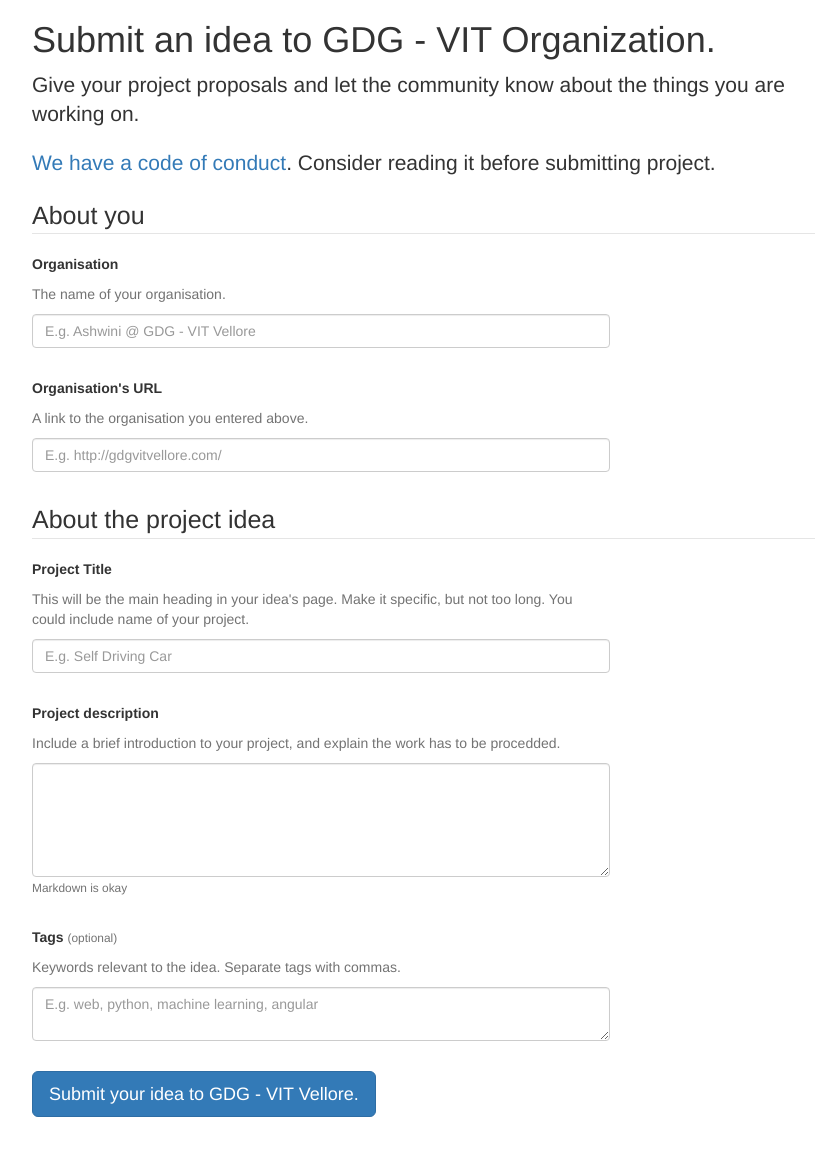
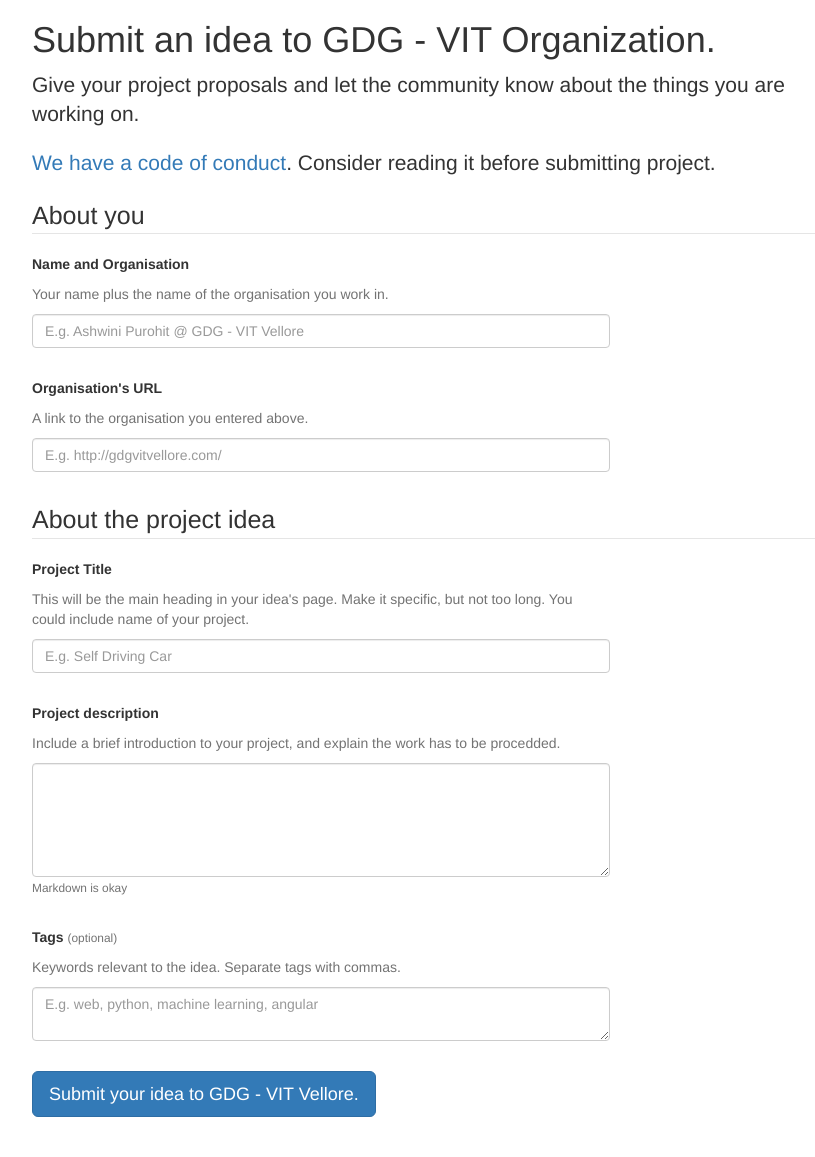
Before and after one commit to GDGVIT/projects-ideas, a Jekyll site: the page built from job-form.html, in a window 1280 px wide. Shown: the whole page, without its empty margins (38-853 px from the left). Built offline with Jekyll 4.4.1, drawn with Linux system fonts in a browser that asks for light colours.

Commit message:
Form Changes

```diff
--- a/job-form.html
+++ b/job-form.html
@@ -41,12 +41,12 @@
           <fieldset>
             <legend>About you</legend>
             <div class="form-group">
-              <label for="organization">Organisation</label>
-              <p class="help-block">The name of your organisation.</p>
+              <label for="organization">Name and Organisation</label>
+              <p class="help-block">Your name plus the name of the organisation you work in.</p>
               <input type="text"
                 class="form-control"
                 id="organization"
-                placeholder="E.g. Ashwini @ GDG - VIT Vellore"
+                placeholder="E.g. Ashwini Purohit @ GDG - VIT Vellore"
                 name="fields[organization]"
                 required>
             </div>
```
